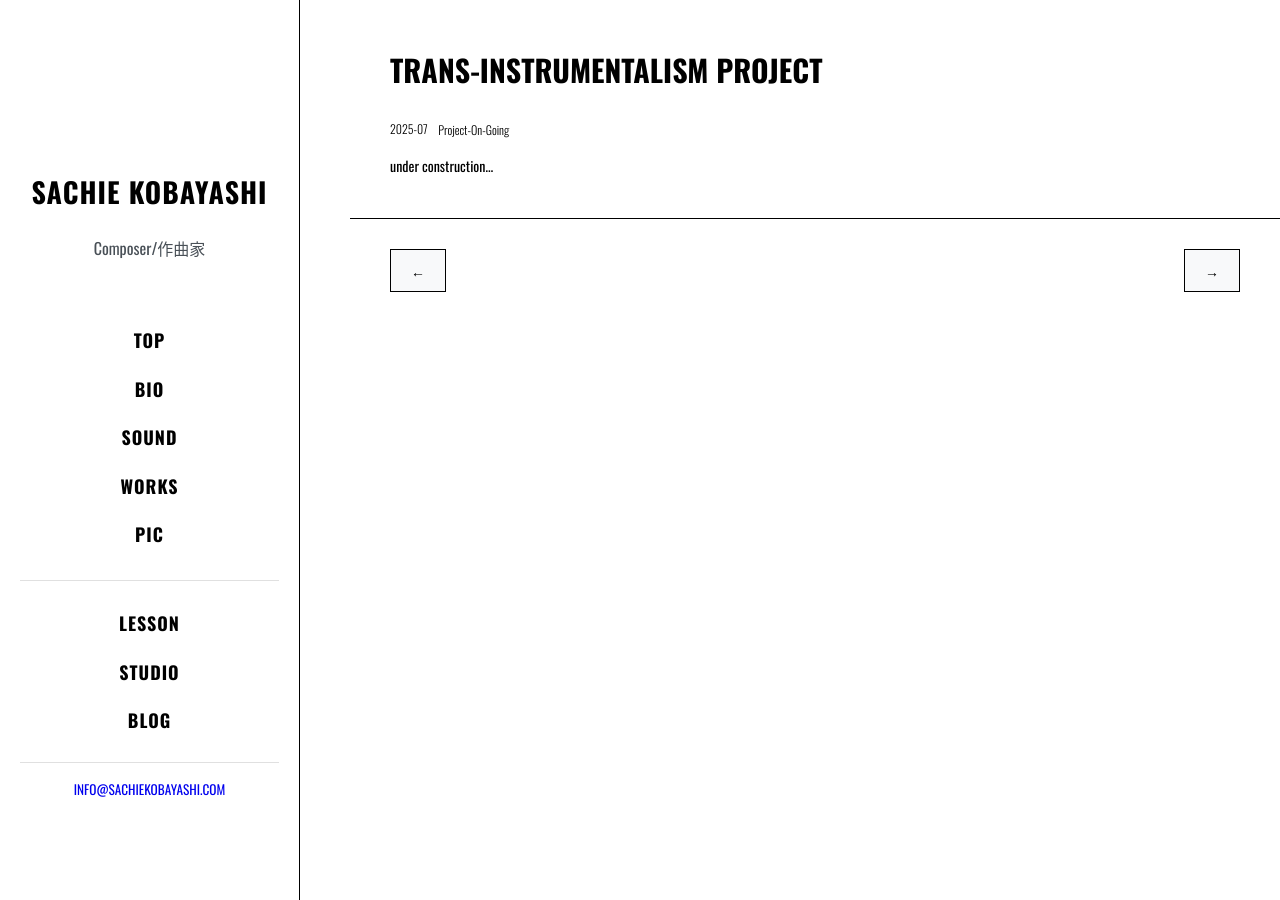
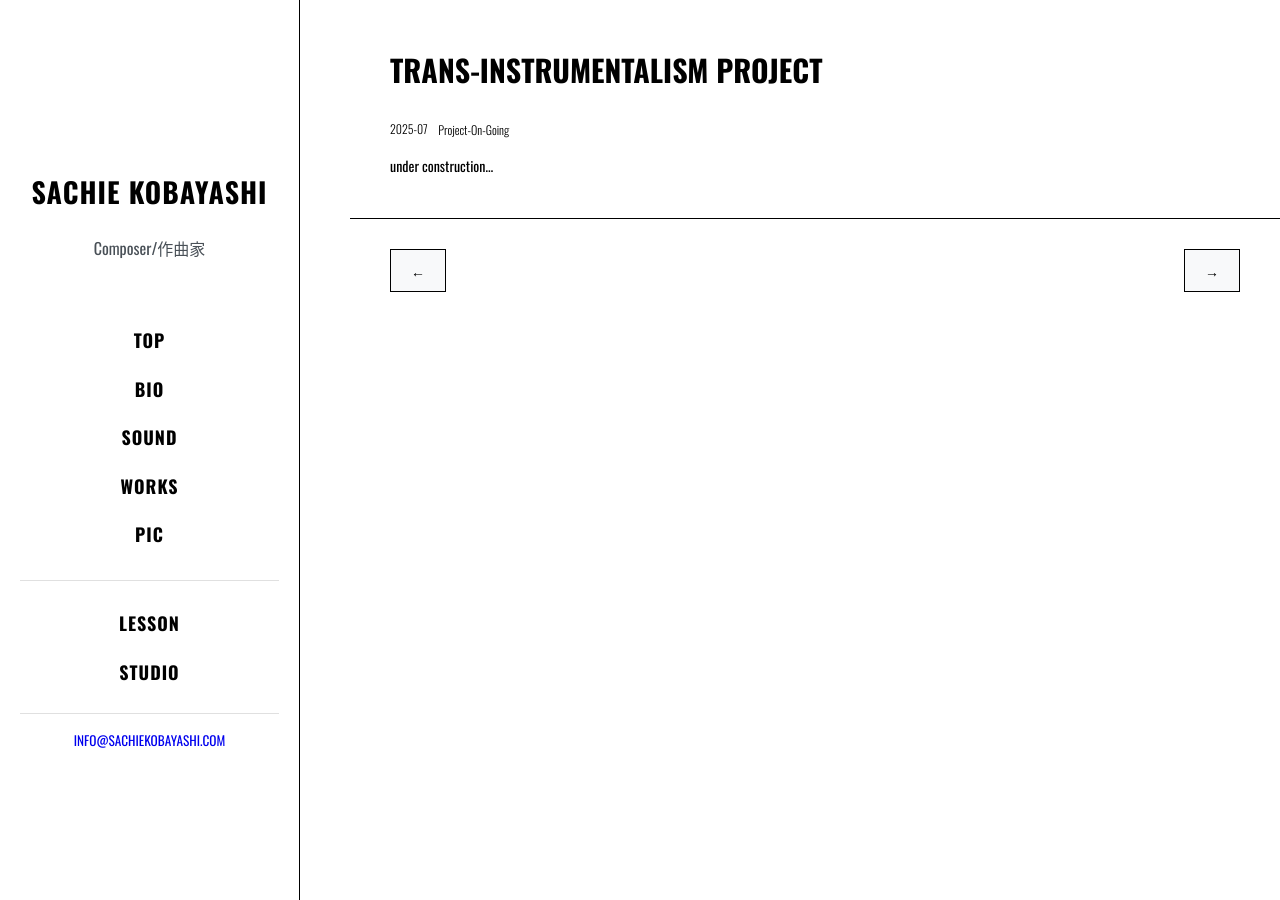
Before and after one commit to kbys88/kbys88.github.io, a Jekyll site: the page built from _posts/2025-07-28-all-TRANS-INSTRUMENTALISM.md, in a window 1280 px wide. Built offline with Jekyll 4.4.1, drawn with Linux system fonts in a browser that asks for light colours; nearby versions of some CDN libraries; some web fonts are replaced.

Commit message:
Update _config.yml

```diff
--- a/_config.yml
+++ b/_config.yml
@@ -21,9 +21,6 @@ navigation:
     group: secondary
   - name: STUDIO
     url: /cucurbits
-    group: secondary
-  - name: Blog
-    url: /dansunrecoindecemonde
     group: secondary
 
 paginate: 8
```
